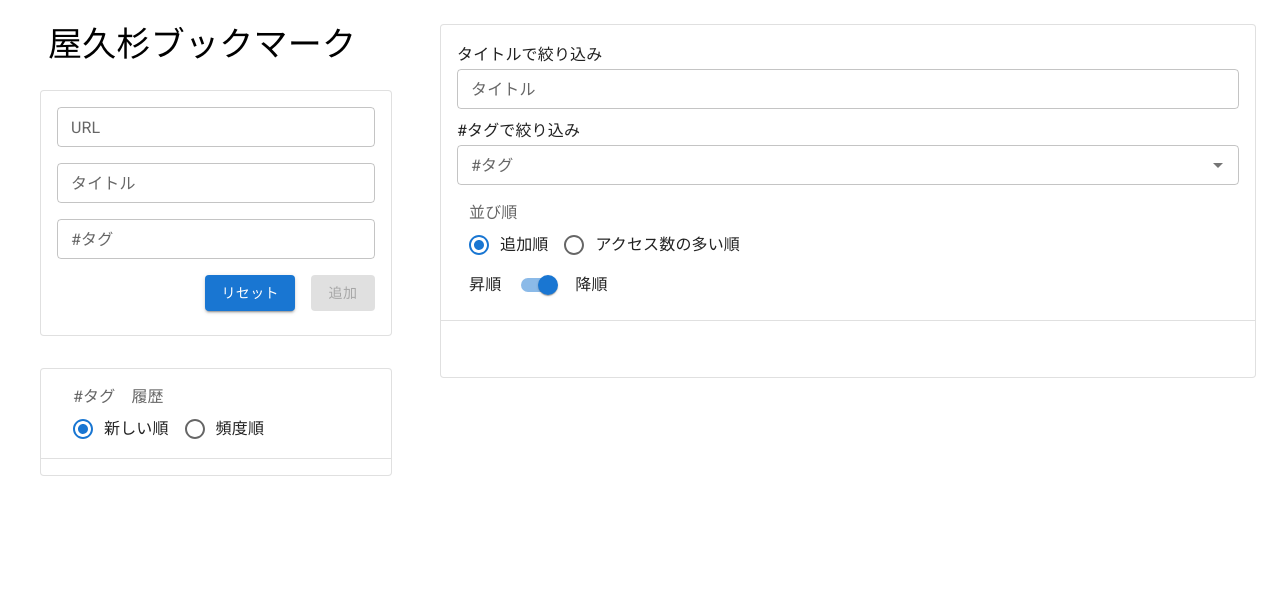
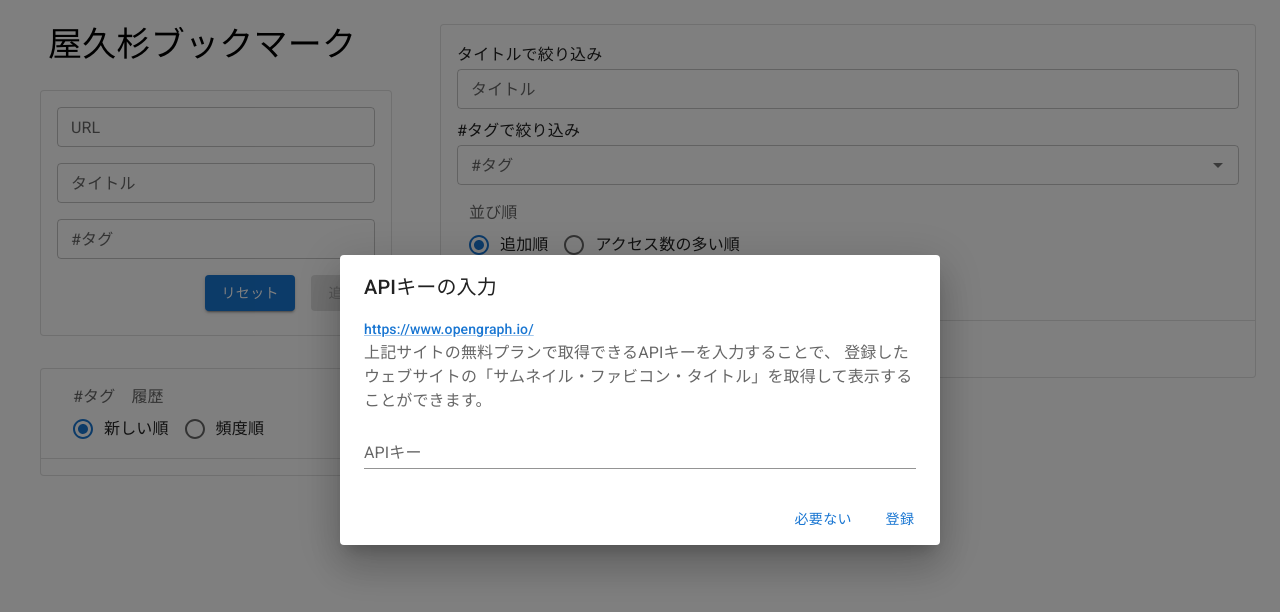
Before and after one commit to haru960197/YakusugiBookmark, a React (Create React App) app: page / in a window 1280 px wide. Shown: the top 612 px of the page. Built offline with nearby package versions, Linux system fonts and the light colour scheme.

Commit message:
[update] Apiキーダイアログに対応

```diff
--- a/src/components/App.js
+++ b/src/components/App.js
@@ -1,10 +1,15 @@
 import Register from './Register';
 import WebSiteList from './WebSiteList';
 import HashTagList from './HashTagList';
+import ApiKeyDialog from './ApiKeyDialog';
 import { useState } from 'react';
 import { Grid, Typography } from "@mui/material"
 
 function App() {
+  const [apiKey, setApiKey] = useState(
+    localStorage.getItem('apiKey') ? localStorage.getItem('apiKey') : ''
+  );
+
   const [webSites, setWebSites] = useState(
     localStorage.getItem('webSites') ? JSON.parse(localStorage.getItem('webSites')) : []
   );
@@ -85,6 +90,7 @@ function App() {
 
   return (
     <div>
+      <ApiKeyDialog setApiKey={setApiKey}/>
       <Grid container spacing={4}>
         <Grid item container direction="column" xs={12} sm={4}>
           <Grid item sx={{ marginTop: 2, marginBottom: 1, mx: 5 }}>
@@ -94,6 +100,7 @@ function App() {
             <Register
               registerWebSite={addWebSite}
               hashTags={hashTags}
+              apiKey={apiKey}
             />
           </Grid>
           <Grid item>
--- a/src/components/Register.js
+++ b/src/components/Register.js
@@ -1,9 +1,8 @@
 import { Autocomplete, TextField, Stack, Button, Chip, Card, CardContent } from "@mui/material";
 import { LoadingButton } from "@mui/lab";
 import { useState } from "react";
-import API_KEY from "./ApiKey";
 
-export default function Register({ registerWebSite, hashTags }) {
+export default function Register({ registerWebSite, hashTags, apiKey }) {
     const [urlInput, setUrlInput] = useState('');
     const [titleInput, setTitleInput] = useState('');
     const [hashTagsInput, setHashTagsInput] = useState([]);
@@ -43,7 +42,7 @@ export default function Register({ registerWebSite, hashTags }) {
         // Fetch the title of the web-site
         setIsLoading(true);
         try {
-            const url = `https://opengraph.io/api/1.1/site/${encodeURIComponent(urlInput)}?app_id=${API_KEY}`;
+            const url = `https://opengraph.io/api/1.1/site/${encodeURIComponent(urlInput)}?app_id=${apiKey}`;
             const response = await fetch(url);
             const data = await response.json();
             webSite.imageURL = data.hybridGraph.image;
@@ -53,7 +52,7 @@ export default function Register({ registerWebSite, hashTags }) {
             console.error(e);
             webSite.imageURL = "https://raw.githubusercontent.com/haru960197/YakusugiBookmark/master/public/yakusugi_logo256.png";
             webSite.faviconURL = "https://github.com/haru960197/YakusugiBookmark/blob/master/public/defaultFavicon.png?raw=true";
-            webSite.siteTitle = "デモ版のためデフォルトタイトルを表示しています";
+            webSite.siteTitle = "タイトルを取得できませんでした";
         }
         setIsLoading(false);
 
```
